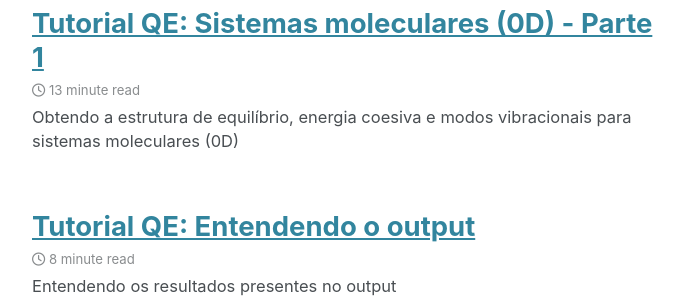
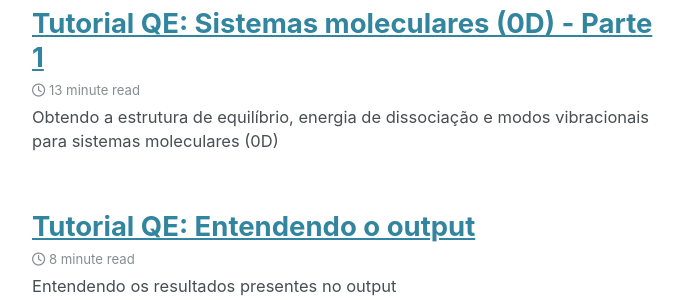
Before and after one commit to lipelopesoliveira/lipelopesoliveira.github.io, a Jekyll site: the page built from _pages/sitemap.md, in a window 1280 px wide and 900 px high, scrolled down 1964 px. Shown: the part 153-453 px from the top of the window, without its empty margins (290-982 px from the left). Built offline with Jekyll 4.4.1, drawn with Linux system fonts in a browser that asks for light colours; cached includes are drawn as plain includes; nearby versions of some CDN libraries.

Commit message:
Update 2019-08-30-cap2-1.md

```diff
--- a/_posts/tutoriais_qe/2019-08-30-cap2-1.md
+++ b/_posts/tutoriais_qe/2019-08-30-cap2-1.md
@@ -5,7 +5,7 @@ tags: [QE, Tutorial]
 classes: wide
 header:
   teaser: images/posts/tutorial_qe/logo_header.jpg
-excerpt: "Obtendo a estrutura de equilíbrio, energia coesiva e modos vibracionais para sistemas moleculares (0D)"
+excerpt: "Obtendo a estrutura de equilíbrio, energia de dissociação e modos vibracionais para sistemas moleculares (0D)"
 mathjax: "true"
 ---
 
```
